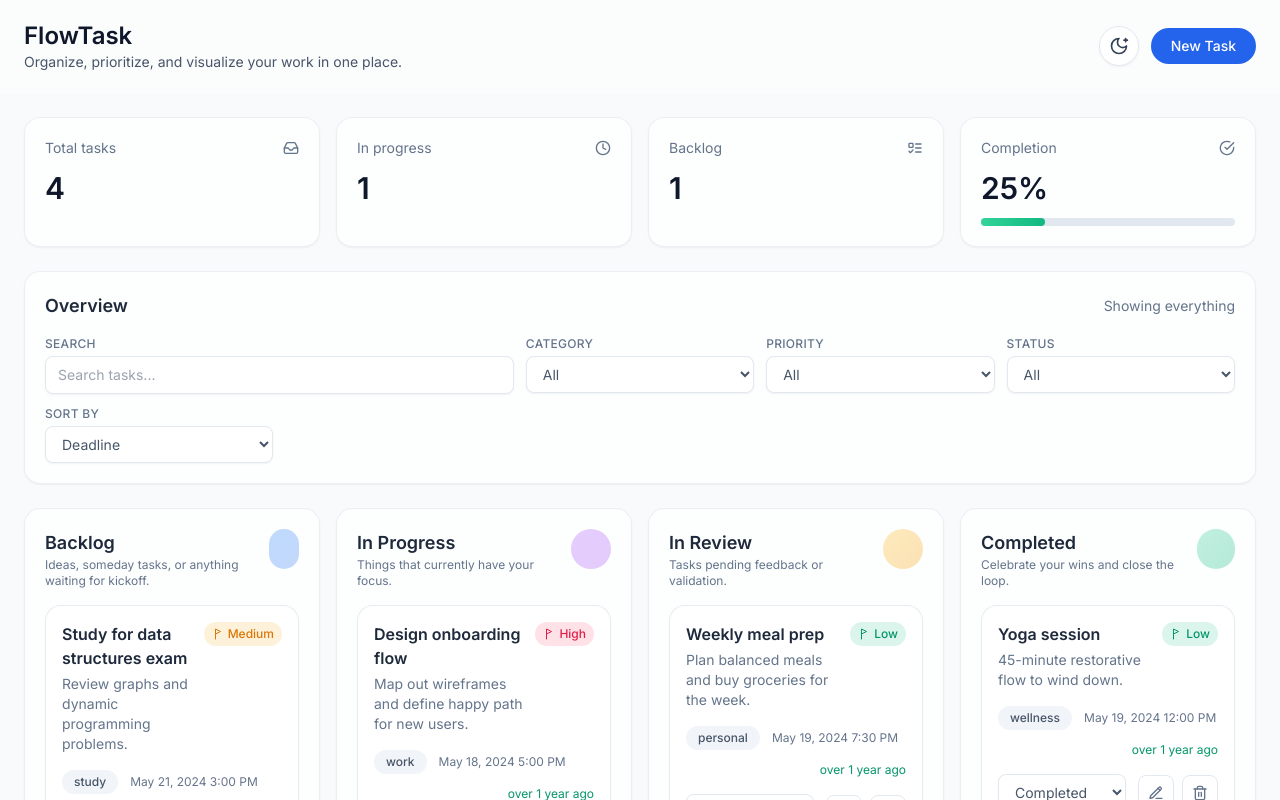
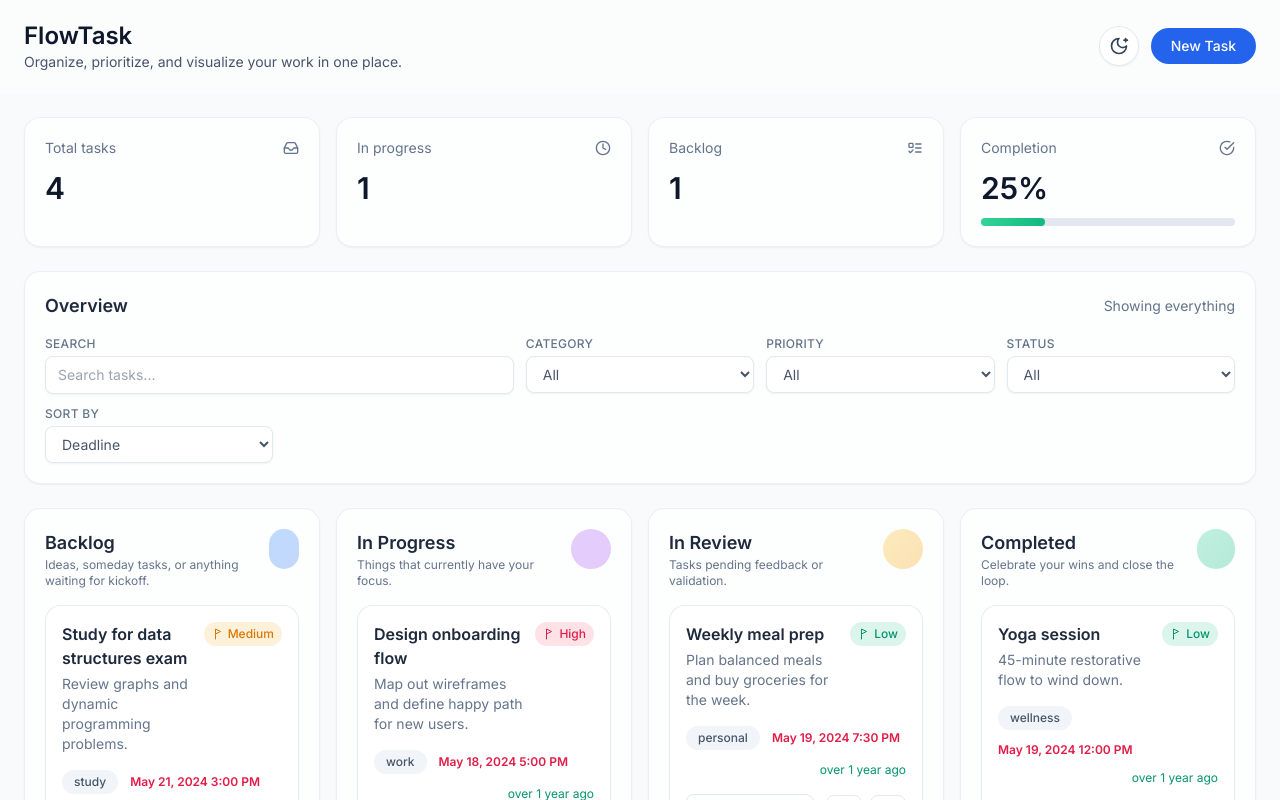
Before and after one commit to awang1020/Inbox-Calendar-AI, a Next.js app: page / in a window 1280 px wide. Shown: the top 800 px of the page. Built offline with nearby package versions, Linux system fonts and the light colour scheme.

Commit message:
Highlight overdue deadlines

```diff
--- a/components/task/TaskCard.tsx
+++ b/components/task/TaskCard.tsx
@@ -1,5 +1,5 @@
 import { FlagTriangleRight, PencilLine, Trash2 } from "lucide-react";
-import { formatDistanceToNow } from "date-fns";
+import { formatDistanceToNow, isBefore, startOfToday } from "date-fns";
 import type { Task, TaskPriority } from "@/types/task";
 import { cn, formatDeadline } from "@/lib/utils";
 
@@ -17,9 +17,12 @@ const priorityStyles: Record<TaskPriority, string> = {
 };
 
 export function TaskCard({ task, onEdit, onDelete, onStatusChange }: TaskCardProps) {
-  const deadlineDistance = task.deadline
-    ? formatDistanceToNow(new Date(task.deadline), { addSuffix: true })
+  const parsedDeadline = task.deadline ? new Date(task.deadline) : null;
+  const validDeadline = parsedDeadline && !Number.isNaN(parsedDeadline.valueOf()) ? parsedDeadline : null;
+  const deadlineDistance = validDeadline
+    ? formatDistanceToNow(validDeadline, { addSuffix: true })
     : "Flexible";
+  const isOverdue = validDeadline ? isBefore(validDeadline, startOfToday()) : false;
 
   return (
     <article className="group rounded-xl border border-slate-200/80 bg-white p-4 shadow-sm transition hover:-translate-y-1 hover:shadow-lg dark:border-slate-700/60 dark:bg-slate-900">
@@ -38,7 +41,9 @@ export function TaskCard({ task, onEdit, onDelete, onStatusChange }: TaskCardPro
         <span className="rounded-full bg-slate-100 px-3 py-1 font-medium text-slate-600 dark:bg-slate-800 dark:text-slate-300">
           {task.category}
         </span>
-        <span>{formatDeadline(task.deadline)}</span>
+        <span className={cn(isOverdue && "font-semibold text-rose-600 dark:text-rose-400")}>
+          {formatDeadline(task.deadline)}
+        </span>
         <span className="ml-auto text-emerald-600 dark:text-emerald-400">{deadlineDistance}</span>
       </div>
 
```
